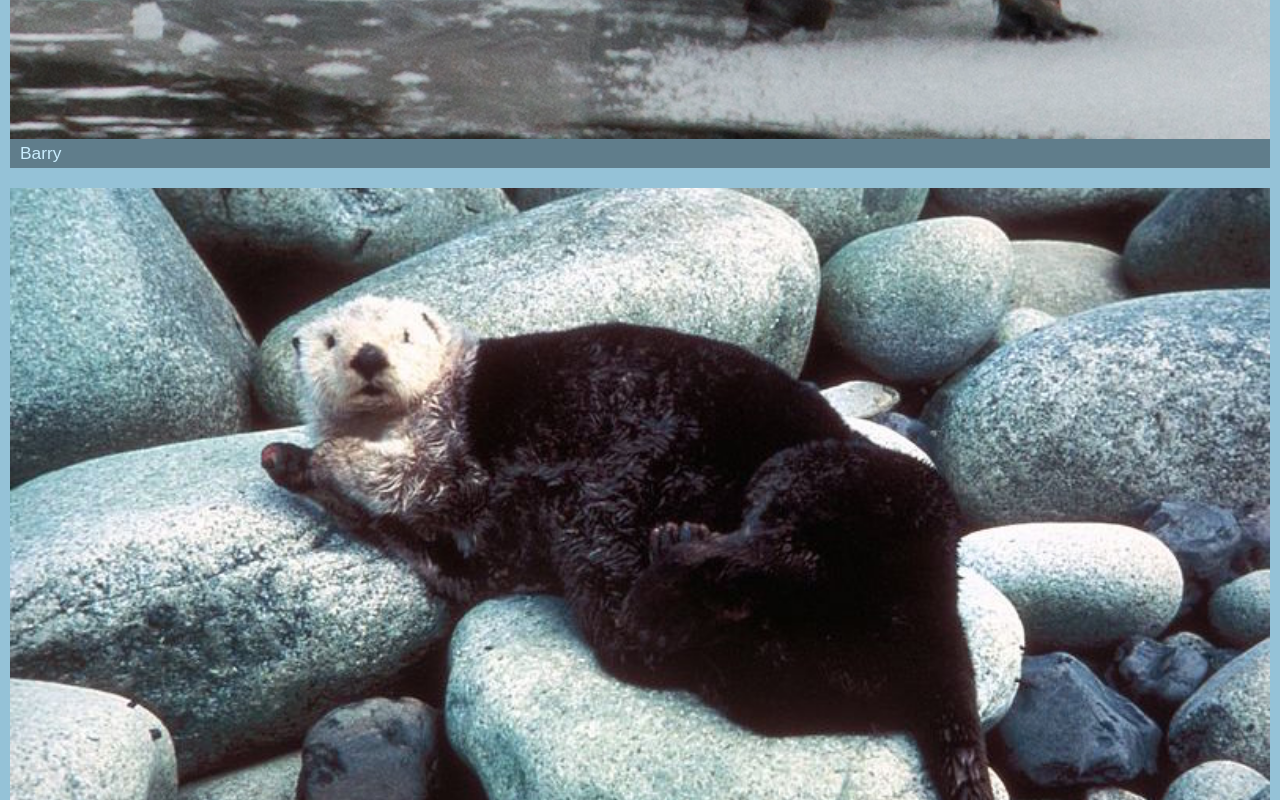
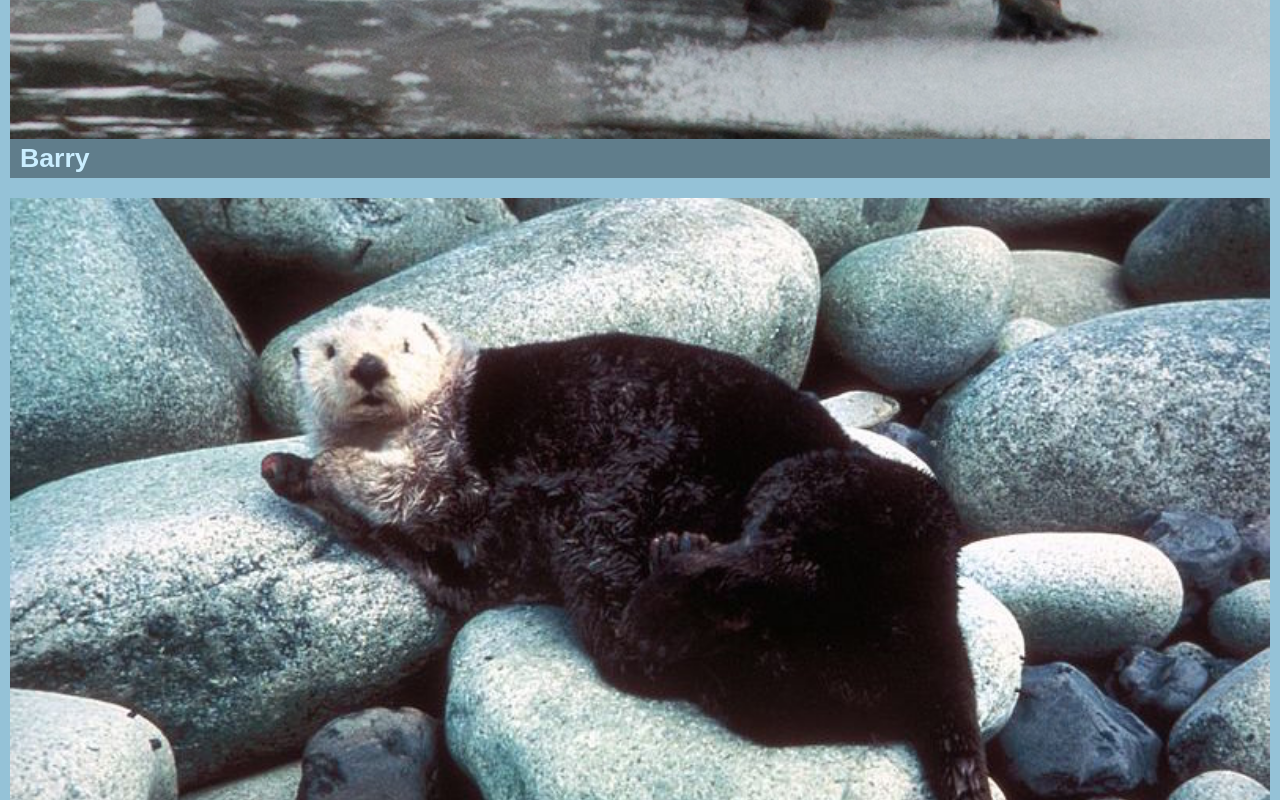
Before and after one commit to prosper20/ottergram, a React (Create React App) app: page / in a window 1280 px wide. Shown: the part 820-1620 px from the top of the page. Built offline with nearby package versions, Linux system fonts and the light colour scheme.

Commit message:
chore: style post name

```diff
--- a/src/App.css
+++ b/src/App.css
@@ -66,3 +66,7 @@ body {
   justify-content: center;
   font-size: 2.5em;
 }
+.post-component .post-name {
+  font-weight: bold;
+  font-size: 2em;
+}
--- a/src/components/Post.js
+++ b/src/components/Post.js
@@ -3,7 +3,7 @@ function Post(props) {
     <li className="post-component">
       <button>
         <img src={props.image} alt={props.name} />
-        <p>{props.name}</p>
+        <p className="post-name">{props.name}</p>
       </button>
     </li>
   );
```
Lines whose indentation alone changed are shown as unchanged.
